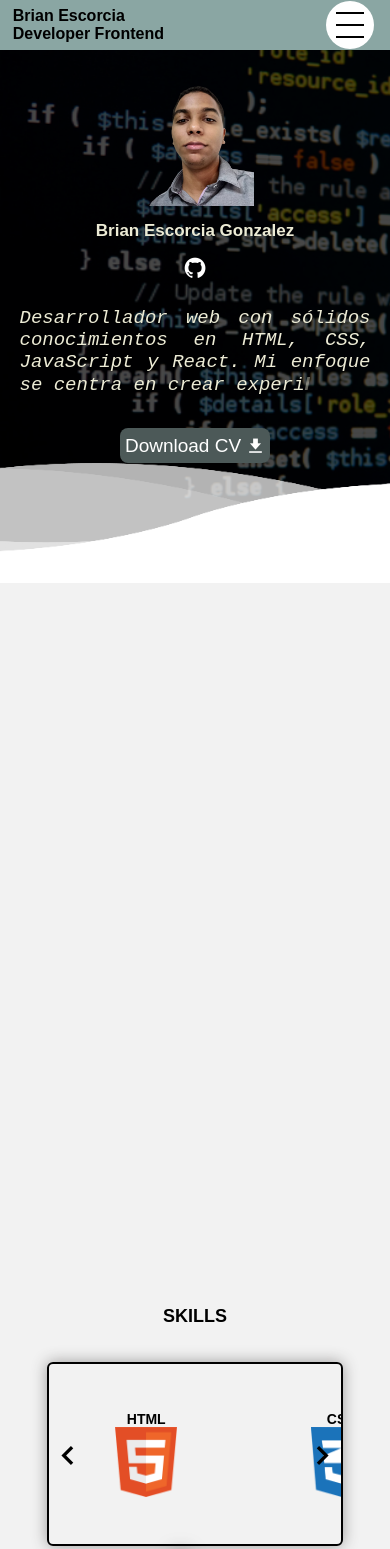
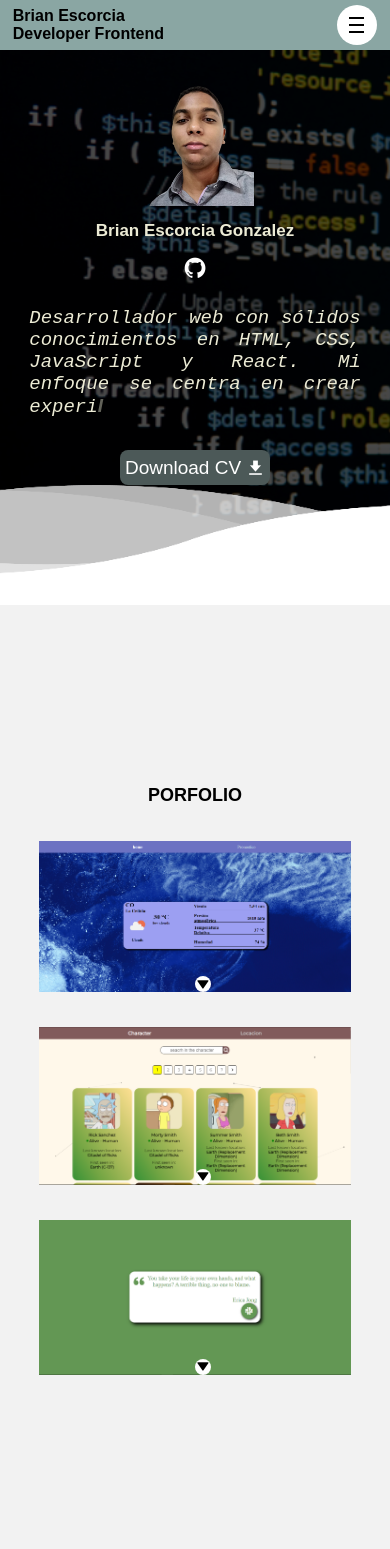
Before and after one commit to bnescor/My_porfolio, a React (Vite) app: page / in a window 390 px wide. Shown: the top 1549 px of the page. Built offline with nearby package versions, Linux system fonts and the light colour scheme.

Commit message:
responsive visual upgrade

```diff
--- a/src/App.jsx
+++ b/src/App.jsx
@@ -14,10 +14,10 @@ function App() {
   },)
   const [refernce2, state2] = useIntersection({
     threshold: 0.3,
-  },state3)
+  })
   const [refernce, state] = useIntersection({
     threshold: 0.2,
-  },state2)
+  })
   return (
     <main className="App">
       <Header
--- a/src/Components/Header.jsx
+++ b/src/Components/Header.jsx
@@ -18,10 +18,10 @@ const Header = ({ state, state2, state3, state4 }) => {
             <Link className={state ? 'vincu on' : 'vincu'} to='About' smooth={true} offset={-50} duration={700}>About</Link>
           </li>
           <li>
-            <Link className={state3 && !state4 ? 'vincu on' : 'vincu'} to='Skills' smooth={true} offset={-200} duration={700}>Skills</Link>
+            <Link className={(state2 && !state) ? 'vincu on' : 'vincu'} to='Porfolio' smooth={true} offset={-100} duration={700}>Porfolio</Link>
           </li>
           <li>
-            <Link className={state2 ? 'vincu on' : 'vincu'} to='Porfolio' smooth={true} offset={-100} duration={700}>Porfolio</Link>
+            <Link className={(state3 && !state2 && !state4 )? 'vincu on' : 'vincu'} to='Skills' smooth={true} offset={-330} duration={700}>Skills</Link>
           </li>
           <li>
             <Link className={state4 ? 'vincu on' : 'vincu'} to='Contac' smooth={true} offset={-50} duration={700}>Contac</Link>
--- a/src/Components/Skills.jsx
+++ b/src/Components/Skills.jsx
@@ -3,9 +3,14 @@ import "../Style/skills.css"
 import Html from "../img/html5.png"
 import Css from "../img/css.png"
 import react from "../img/react.png"
+import Javascript from "../img/javaScrip.png"
 const Skills = ({ refernce, state }) => {
   const [CurrentIndex, setCurrentIndex] = useState(false)
   const datos_skill = [
+    {
+      name: 'Javascript',
+      imagen: Javascript
+    },
     {
       name: 'HTML',
       imagen: Html
--- a/src/Hook/useIntersection.js
+++ b/src/Hook/useIntersection.js
@@ -1,17 +1,13 @@
 import { useEffect, useRef, useState } from "react";
 
-const useIntersection = (opciones = {}, depend = false) => {
+const useIntersection = (opciones = {}) => {
     const [State, setState] = useState()
     let Reference = useRef()
     useEffect(() => {
         const elemento = Reference.current;
         const observer = new IntersectionObserver(entries => {
             entries.forEach(entry => {
-                if (!depend) {
-                    setState(entry.isIntersecting);
-                }else{
-                    setState(false)
-                }
+                setState(entry.isIntersecting);
             });
         }, opciones);
 
@@ -23,7 +19,7 @@ const useIntersection = (opciones = {}, depend = false) => {
                 observer.unobserve(elemento);
             }
         }
-    }, [depend])
+    }, [])
     return [Reference, State]
 }
 
--- a/src/Style/about.css
+++ b/src/Style/about.css
@@ -67,7 +67,6 @@
     width: 80%;
     height: auto;
     text-align: justify;
-    text-justify: inter-word;
     font-family: 'Courier Prime', monospace;
     font-style: italic;
 }
@@ -128,42 +127,33 @@
 .download:active {
     transform: scale(0.9);
 }
-
-@media (width<670px) {
-    .About-main {
-        flex-direction: column;
-        gap: 1rem;
+@media (hover:hover) {
+    .download:hover {
+        background-color: none;
+        background-image: linear-gradient(150deg, #10403B, #4C5958, #126F68);
+        box-shadow: 0 0 20px 0 rgba(255, 255, 255, .55);
     }
 
-    .Me {
-        width: 100%;
-        font-size: 19px;
+    .perfil .bx.bxl-github:hover {
+        transform: scale(1.2);
+        box-shadow: 0 0 20px 0 rgba(255, 255, 255, .55);
     }
 
-    .Ab {
-        width: 90%;
-    }
-
-    .perfil {
-        width: 100%;
+}
+@media (800px<=width<=980px) {
+    .Me {
+        font-size: 18px;
     }
 
     .perfil h2 {
-        width: 70%;
-        font-size: 17px;
+        font-size: 20px;
     }
 
-    .Photo {
-        width: 30%;
+    .download {
+        font-size: 18px;
     }
-
-    .About-main {
-        gap: 1.5rem;
-    }
-
 }
-
-@media (670px<width<800px) {
+@media (670px<=width<800px) {
     .Me {
         width: 70%;
         font-size: 18px;
@@ -185,31 +175,50 @@
         gap: 1.5rem;
     }
 }
+@media (width<670px) {
+    .About-main {
+        flex-direction: column;
+        gap: 1rem;
+    }
 
-@media (800px<width<=980px) {
     .Me {
-        font-size: 18px;
+        width: 100%;
+        font-size: 19px;
+    }
+
+    .Ab {
+        width: 85%;
+    }
+
+    .perfil {
+        width: 100%;
     }
 
     .perfil h2 {
-        font-size: 20px;
+        width: 70%;
+        font-size: 17px;
     }
 
-    .download {
-        font-size: 18px;
-    }
-}
-
-@media (hover:hover) {
-    .download:hover {
-        background-color: none;
-        background-image: linear-gradient(150deg, #10403B, #4C5958, #126F68);
-        box-shadow: 0 0 20px 0 rgba(255, 255, 255, .55);
+    .Photo {
+        width: 30%;
     }
 
-    .perfil .bx.bxl-github:hover {
-        transform: scale(1.2);
-        box-shadow: 0 0 20px 0 rgba(255, 255, 255, .55);
+    .About-main {
+        gap: 1.5rem;
+    }
+    @media (width<=350px) {
+        .Me {
+            font-size: 16px;
+        }
+        .download{
+            width: 130px;
+            height: 30px;
+            border-radius: 5px;
+            padding: 2px;
+            gap: 3px;
+            font-size: 16px;
+        }
+
     }
 
 }
--- a/src/Style/contact.css
+++ b/src/Style/contact.css
@@ -15,7 +15,7 @@
     align-items: center;
     background-color: var(--color2);
     color: white;
-    margin-top: 150px;
+    margin-top: 180px;
 }
 
 footer {
--- a/src/Style/header.css
+++ b/src/Style/header.css
@@ -86,20 +86,20 @@
     width: 3rem;
     height: 3rem;
     display: none;
-    margin-right: 1rem;
+    margin-right: 1em;
     transition: all .3s ease-in-out;
 }
 
 .Sub_menu>div {
     background-color: black;
     height: 2px;
-    width: 100%;
+    width: 75%;
     transition: all .5s;
     transform-origin: left;
 }
 
 .Sub_menu.on div:nth-child(1) {
-    transform: rotate(45deg)translateX(10%);
+    transform: rotate(45deg) translateX(20%);
 }
 
 .Sub_menu.on div:nth-child(2) {
@@ -107,14 +107,24 @@
 }
 
 .Sub_menu.on div:nth-child(3) {
-    transform: rotate(-45deg)translateX(10%);
+    transform: rotate(-45deg) translateX(20%);
 }
 
 .close {
     display: none;
 }
 
-@media (800px>=width) {
+@media (hover:hover) {
+    .vincu:hover {
+        color: black
+    }
+
+    .vincu:hover:before {
+        width: 100%;
+    }
+}
+
+@media (width<=800px) {
     .close.on {
         display: flex;
         width: 55%;
@@ -153,7 +163,7 @@
         align-items: center;
         border: 0;
         border-radius: 2rem;
-        gap: .65rem;
+        gap: 10px;
         padding: .6rem;
         z-index: 81;
     }
@@ -168,22 +178,23 @@
 
     .Sub_menu.on {
         background-color: red;
-        color: white;
         padding-left: .8rem;
     }
 
     .Sub_menu.off {
         background-color: white;
-        color: black;
+    }
+    .Sub_menu.on>div {
+        background-color: white;
+        height: 3px;
+        width: 90%;
+    }
+
+    @media (width<=450px) {
+        .Sub_menu {
+            gap: 5px;
+            width: 2.5rem;
+            height: 2.5rem;
+        }
     }
 }
-
-@media (hover:hover) {
-    .vincu:hover {
-        color: black
-    }
-
-    .vincu:hover:before {
-        width: 100%;
-    }
-}
--- a/src/Style/porfolio.css
+++ b/src/Style/porfolio.css
@@ -7,7 +7,7 @@
     flex-direction: column;
     align-items: center;
     justify-content: center;
-    margin-top: 150px;
+    margin-top: 180px;
     gap: 35px;
     transition: all 2s ease-in-out;
 }
@@ -181,18 +181,9 @@
 
 @media (width<420px) {
     .Work_1 {
-        width: 200px;
+        width: 80%;
         transition: margin-bottom .4s ease-in-out;
     }
-
-    @media (width<=300px) {
-        .Work {
-            flex-wrap: nowrap;
-            flex-direction: column;
-            gap: 12px;
-        }
-    }
-
     .Work_1.on {
         margin-bottom: 80px;
     }
@@ -232,7 +223,7 @@
         background-color: red;
         color: white;
         border-radius: 50%;
-        margin-left: 50%;
+        margin-left: 60%;
     }
 
     .Conten {
@@ -251,12 +242,12 @@
     }
 
     .Hability-pag h3 {
-        font-size: 15px;
+        font-size: 18px;
     }
 
     .Hability-group {
-        gap: 3px;
-        font-size: 12px;
+        gap: 10px;
+        font-size: 16px;
     }
 
     .Hability {
@@ -272,7 +263,7 @@
     }
 
     .Extencion .bx {
-        font-size: 20px;
+        font-size: 23px;
         color: white;
         border-radius: .5rem;
     }
@@ -280,4 +271,24 @@
     .menuf.on {
         display: none;
     }
+
+    @media (width<=300px) {
+        .Work {
+            flex-wrap: nowrap;
+            flex-direction: column;
+            gap: 12px;
+        }
+        .Hability-pag h3 {
+            font-size: 16px;
+        }
+
+        .Hability-group {
+            gap: 5px;
+            font-size: 14px;
+        }
+        .Extencion .bx {
+            font-size: 20px;
+        }
+
+    }
 }
--- a/src/Style/skills.css
+++ b/src/Style/skills.css
@@ -14,7 +14,7 @@
     justify-content: center;
     align-items: center;
     gap: 35px;
-    margin-top: 150px;
+    margin-top: 180px;
     position: relative;
 }
 
@@ -109,23 +109,11 @@
         border-radius: 6px;
         box-shadow: 0 0 15px 0 rgba(51, 49, 49, 0.45);
         position: relative;
-        overflow-x: hidden;
     }
 
     .img_skill {
-        width: 124px;
+        width: 50%;
         height: 70px;
-    }
-
-    @media (width<=300px) {
-        .sub_container {
-            width: 80%;
-        }
-
-        .img_skill {
-            width: 115px;
-            height: 70px;
-        }
     }
 
     .Skills h2 {
@@ -201,4 +189,15 @@
     .here.off {
         background-color: gray;
     }
+
+    @media (width<=300px) {
+        .sub_container {
+            width: 80%;
+            height: 120px;
+        }
+
+        .img_skill {
+            width: 40%;
+        }
+    }
 }
```
Also changed, not shown: src/img/javascrip.png (added).
